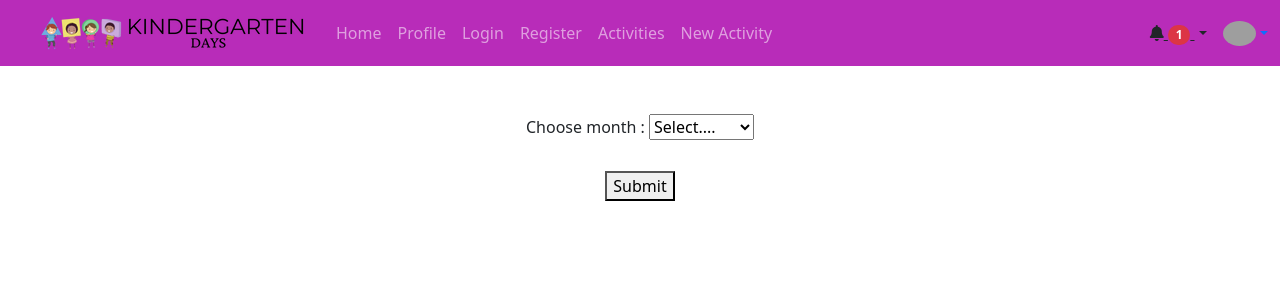
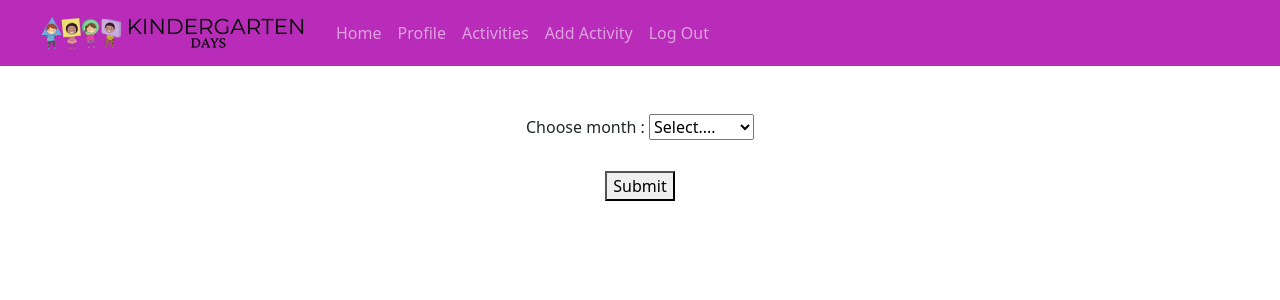
Before and after one commit to lolaedun/kindergarten-days, a Flask app: page / in a window 1280 px wide. Shown: the top 300 px of the page. Run offline with Flask 2, Linux system fonts and the light colour scheme; the visitor is signed in with stand-in values (Sample User, id 1); data that the repository does not hold is empty; some libraries are stand-ins or nearby versions; grey boxes are pictures that could not be loaded.

Commit message:
add logout functionality

```diff
--- a/app.py
+++ b/app.py
@@ -88,7 +88,17 @@ def profile(username):
     # grab the session user's username from db
     username = mongo.db.users.find_one(
         {"username": session["user"]})["username"]
-    return render_template("pages/profile-user.html", username=username)
+    if session["user"]:
+        return render_template("pages/profile-user.html", username=username)
+    return redirect(url_for("login"))
+
+
+@app.route("/logout")
+def logout():
+    # remove user from session cookie
+    flash("You have been logged out")
+    session.pop("user")
+    return redirect(url_for("login"))
 
 
 @app.route("/add/activity", methods=["GET", "POST"])
--- a/templates/layout/nav.html
+++ b/templates/layout/nav.html
@@ -31,90 +31,32 @@
           <li class="nav-item">
             <a class="nav-link" href="#">Home</a>
           </li>
+          {% if session.user %}
           <li class="nav-item">
             <a class="nav-link" href="{{url_for('profile', username=session['user'])}}">Profile</a>
-          </li>
-          <li class="nav-item">
-            <a class="nav-link" href="{{url_for('login')}}">Login</a>
-          </li>
-          <li class="nav-item">
-            <a class="nav-link" href="{{url_for('register')}}">Register</a>
           </li>
           <li class="nav-item">
             <a class="nav-link" href="{{url_for('get_activities')}}">Activities</a>
           </li>
           <li class="nav-item">
-            <a class="nav-link" href="{{url_for('add_activity')}}">New Activity</a>
+            <a class="nav-link" href="{{url_for('add_activity')}}">Add Activity</a>
           </li>
-        </ul>
-        <!-- Left links -->
-      </div>
-      <!-- Collapsible wrapper -->
+          <li class="nav-item">
+            <a class="nav-link" href="{{url_for('logout')}}">Log Out</a>
+          </li>
+          {% else %}
+          <li class="nav-item">
+            <a class="nav-link" href="{{url_for('login')}}">Log In</a>
+          </li>
+          <li class="nav-item">
+            <a class="nav-link" href="{{url_for('register')}}">Register</a>
+          </li>
+          {% endif %}
 
-      <!-- Right elements -->
-      <div class="d-flex align-items-center">
-
-
-        <!-- Notifications -->
-        <a
-          class="text-reset me-3 dropdown-toggle hidden-arrow"
-          href="#"
-          id="navbarDropdownMenuLink"
-          role="button"
-          data-mdb-toggle="dropdown"
-          aria-expanded="false"
-        >
-          <i class="fas fa-bell"></i>
-          <span class="badge rounded-pill badge-notification bg-danger">1</span>
-        </a>
-        <ul
-          class="dropdown-menu dropdown-menu-end"
-          aria-labelledby="navbarDropdownMenuLink"
-        >
-          <li>
-            <a class="dropdown-item" href="#">Some news</a>
-          </li>
-          <li>
-            <a class="dropdown-item" href="#">Another news</a>
-          </li>
-          <li>
-            <a class="dropdown-item" href="#">Something else here</a>
-          </li>
         </ul>
 
-        <!-- Avatar -->
-        <a
-          class="dropdown-toggle d-flex align-items-center hidden-arrow"
-          href="#"
-          id="navbarDropdownMenuLink"
-          role="button"
-          data-mdb-toggle="dropdown"
-          aria-expanded="false"
-        >
-          <img
-            src="https://mdbootstrap.com/img/new/avatars/2.jpg"
-            class="rounded-circle"
-            height="25"
-            alt=""
-            loading="lazy"
-          />
-        </a>
-        <ul
-          class="dropdown-menu dropdown-menu-end"
-          aria-labelledby="navbarDropdownMenuLink"
-        >
-          <li>
-            <a class="dropdown-item" href="#">My profile</a>
-          </li>
-          <li>
-            <a class="dropdown-item" href="#">Settings</a>
-          </li>
-          <li>
-            <a class="dropdown-item" href="#">Logout</a>
-          </li>
-        </ul>
       </div>
-      <!-- Right elements -->
+
     </div>
     <!-- Container wrapper -->
   </nav>
```
